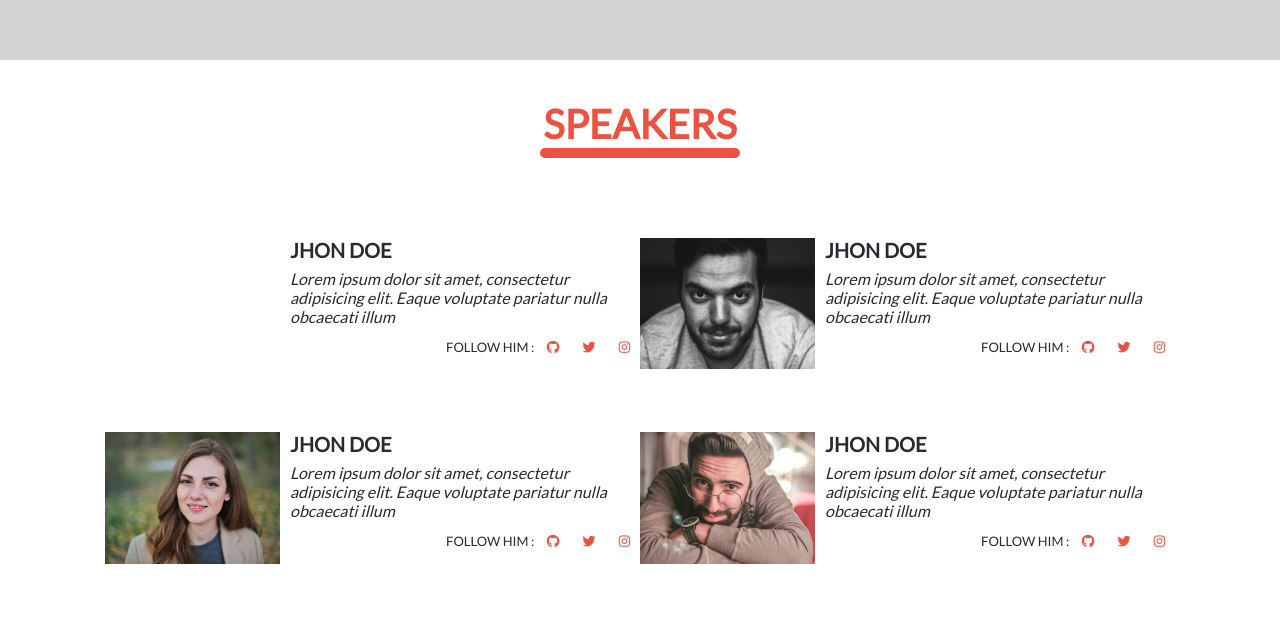
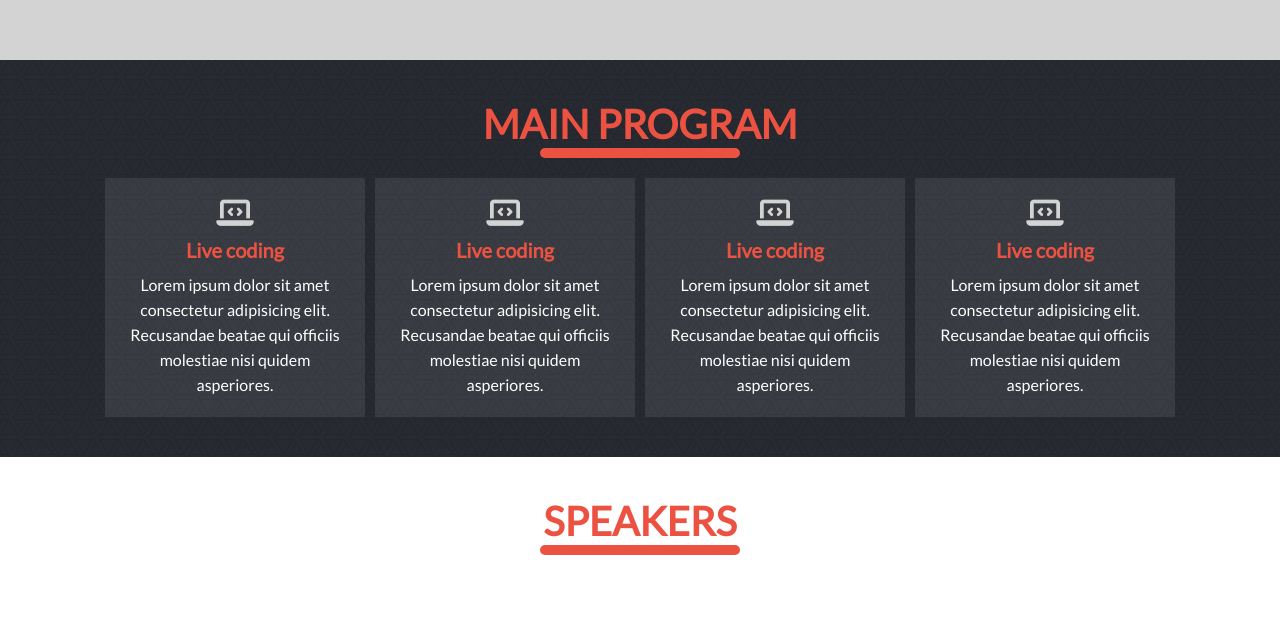
Before and after one commit to bouaik/Conference-Website, a plain HTML site: page index.html in a window 1280 px wide. Shown: the part 740-1364 px from the top of the page. Drawn offline with Linux system fonts and the light colour scheme.

Commit message:
add main program

```diff
--- a/index.html
+++ b/index.html
@@ -34,6 +34,50 @@
             <a href="tickets.html" class="buy-ticket">buy tickets</a>
         </div>
     </header>
+    <section class="main-program">
+        <h2 class="title">main program</h2>
+        <div class="bar"></div>
+        <div class="container">
+            <div class="main-program-content">
+                <div class="prog">
+                    <div class="icon">
+                        <i class="fas fa-laptop-code"></i>
+                    </div>
+                    <div class="parag">
+                        <h4 class="parag-title">Live coding</h4>
+                        <p class="parag-text">Lorem ipsum dolor sit amet consectetur adipisicing elit. Recusandae beatae qui officiis molestiae nisi quidem asperiores.</p>
+                    </div>
+                </div>
+                <div class="prog">
+                    <div class="icon">
+                        <i class="fas fa-laptop-code"></i>
+                    </div>
+                    <div class="parag">
+                        <h4 class="parag-title">Live coding</h4>
+                        <p class="parag-text">Lorem ipsum dolor sit amet consectetur adipisicing elit. Recusandae beatae qui officiis molestiae nisi quidem asperiores.</p>
+                    </div>
+                </div>
+                <div class="prog">
+                    <div class="icon">
+                        <i class="fas fa-laptop-code"></i>
+                    </div>
+                    <div class="parag">
+                        <h4 class="parag-title">Live coding</h4>
+                        <p class="parag-text">Lorem ipsum dolor sit amet consectetur adipisicing elit. Recusandae beatae qui officiis molestiae nisi quidem asperiores.</p>
+                    </div>
+                </div>
+                <div class="prog">
+                    <div class="icon">
+                        <i class="fas fa-laptop-code"></i>
+                    </div>
+                    <div class="parag">
+                        <h4 class="parag-title">Live coding</h4>
+                        <p class="parag-text">Lorem ipsum dolor sit amet consectetur adipisicing elit. Recusandae beatae qui officiis molestiae nisi quidem asperiores.</p>
+                    </div>
+                </div>
+            </div>
+        </div>
+    </section>
     <section class="speakers">
         <h2 class="title">speakers</h2>
         <div class="bar"></div>
--- a/style.css
+++ b/style.css
@@ -199,6 +199,66 @@ header {
 }
 
 /* end header */
+/* start main program */
+.main-program {
+  padding: 40px 0;
+  background: #272a31 url(img/webb.png);
+  background-blend-mode: multiply;
+}
+.main-program-content {
+  margin-top: 20px;
+}
+.prog {
+  padding: 20px 10px;
+  background-color: rgba(255, 255, 255, 0.082);
+}
+.icon {
+  text-align: center;
+}
+.icon .fas {
+  color: #d3d3d3;
+  font-size: 30px;
+}
+.parag {
+  text-align: center;
+}
+.parag .parag-title {
+  color: #ec5242;
+  font-size: 20px;
+}
+.parag .parag-text {
+  color: #fff;
+}
+@media screen and (max-width: 767px) {
+  .prog {
+    display: flex;
+    align-items: center;
+    margin: 15px 0;
+  }
+  .parag {
+    display: flex;
+    align-items: center;
+  }
+  .parag .parag-title {
+    margin: 0 10px;
+  }
+}
+@media screen and (min-width: 768px) {
+  .main-program-content {
+    display: grid;
+    grid-template-columns: repeat(4, 1fr);
+    grid-gap: 10px;
+  }
+  .parag .parag-title {
+    margin:10px 0;
+  }
+  .parag .parag-text {
+    line-height: 25px;
+    margin: 0 5px;
+  }
+
+}
+/* end main program */
 
 /* start speakers */
 .speakers {
```
Also changed, not shown: img/webb.png (added).
